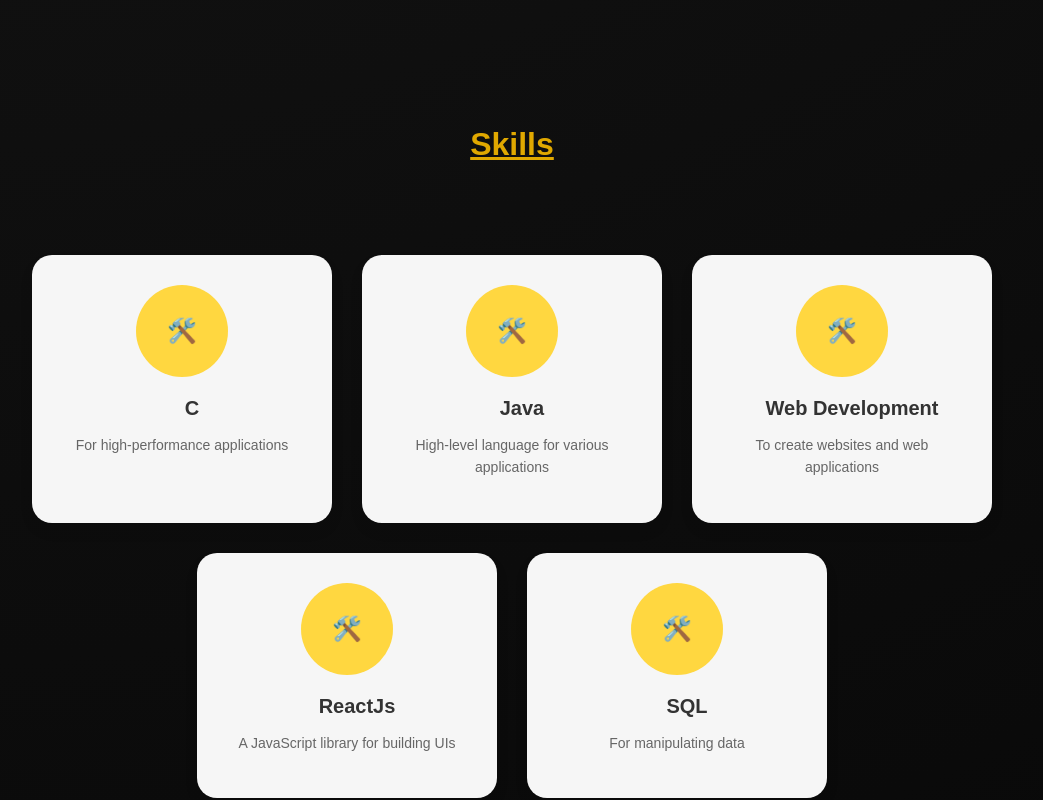
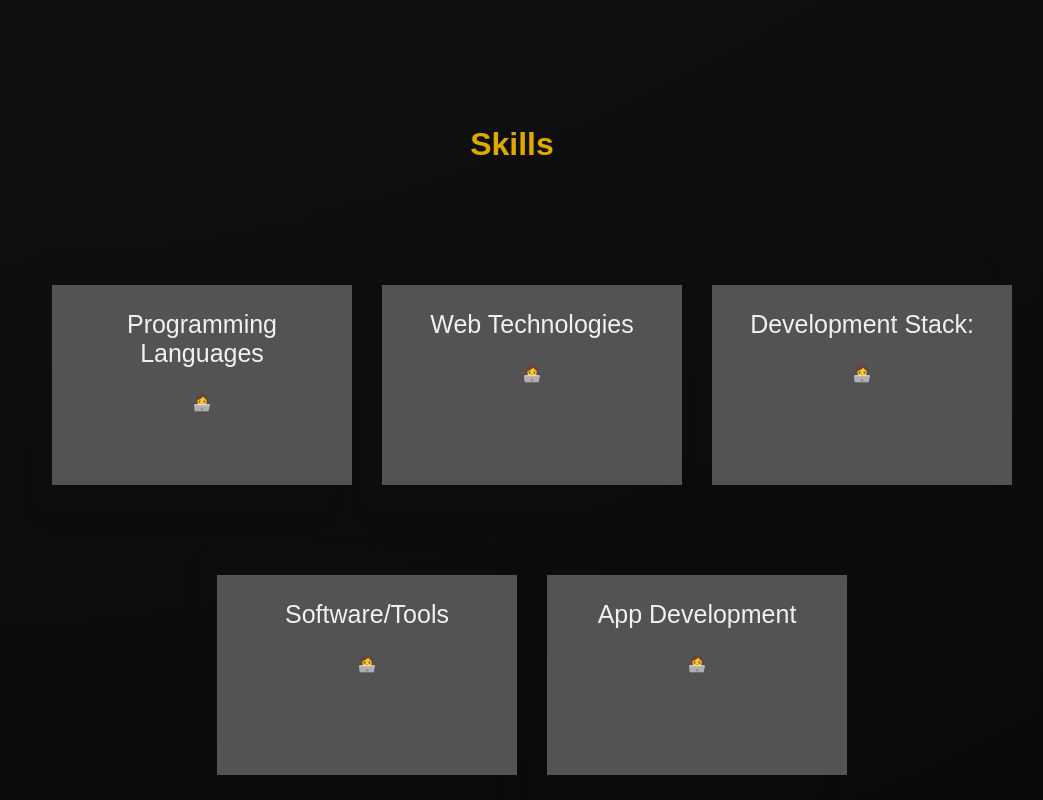
Before and after one commit to Nidhi-Padiyar-01/Portfolio, a React (Create React App) app: page / in a window 1280 px wide. Shown: the part 1560-2360 px from the top of the page, without its empty margins (128-1171 px from the left). Built offline with nearby package versions, Linux system fonts and the light colour scheme.

Commit message:
updates5

```diff
--- a/src/component/Cards.js
+++ b/src/component/Cards.js
@@ -5,11 +5,19 @@ export default function Cards({ skills }) {
   return (
     <div className="skill-box">
       <div className="icon-placeholder">
-        {/* Replace this with an <img /> if you have icons */}
-        <span role="img" aria-label="icon">🛠️</span>
+        <div class="flip-box">
+  <div class="flip-box-inner">
+    <div class="flip-box-front">
+
+      <p>{skills.para}</p>
+      <span role="img" aria-label="icon">👩‍💻</span>
       </div>
-      <h3>{skills.head}</h3>
-      <p>{skills.para}</p>
+      <div class="flip-box-back">
+        <h3>{skills.head}</h3>
+      </div>
+      </div>
+    </div>
+    </div>
     </div>
   );
 }
--- a/src/component/Skill.js
+++ b/src/component/Skill.js
@@ -3,17 +3,17 @@ import "../csscomponent/Skills.css";
 
 export default function Skill() {
   const skills = [
-    { id: 1, head: "C", para: "For high-performance applications" },
-    { id: 2, head: "Java", para: "High-level language for various applications" },
-    { id: 3, head: "Web Development", para: "To create websites and web applications" },
-    { id: 4, head: "ReactJs", para: "A JavaScript library for building UIs" },
-    { id: 5, head: "SQL", para: "For manipulating data" },
+    { id: 1, head: "C, Java, SQL", para: "Programming Languages" },
+    { id: 2, head: "HTML, CSS, Tailwind CSS, JS, Responsive design", para: "Web Technologies" },
+    { id: 3, head: "MongoDB, ReactJS, NodeJS, MySQL, REST APIs, SDLC, Agile", para: "Development Stack:" },
+    { id: 4, head: "Visual Studio Code, GitHub, PyCharm, Power BI, UiPath Studio, Wix Studio, Excel, AWS", para: "Software/Tools" },
+    { id: 5, head: "React Native", para: "App Development" },
   ];
 
   return (
     <div className="skill">
       <h1 className="skills-heading">
-        <u>Skills</u>
+     Skills
       </h1>
       <div className="grid-container">
         <div className="skills-section">
--- a/src/csscomponent/Skills.css
+++ b/src/csscomponent/Skills.css
@@ -1,3 +1,7 @@
+body{
+  font-family: Arial, Helvetica, sans-serif;
+}
+
 .skills-section {
   padding: 40px;
   text-align: center;
@@ -12,7 +16,7 @@
 }
 
 .skill-box {
-  background-color: #f6f6f6;
+  /* background-color: #f6f6f6; */
   border-radius: 20px;
   padding: 30px 20px;
   text-align: center;
@@ -25,7 +29,7 @@
   transform: translateY(-10px);
 }
 
-.icon-placeholder {
+/* .icon-placeholder {
   background-color: #ffd740;
   border-radius: 50%;
   padding: 16px;
@@ -36,17 +40,68 @@
   justify-content: center;
   margin: 0 auto 20px;
   font-size: 24px;
+} */
+
+
+.flip-box {
+  background-color: transparent;
+  width: 300px;
+  height: 200px;
+  perspective: 1000px;
 }
 
-.skill-box h3 {
+.flip-box-inner {
+  position: relative;
+  width: 100%;
+  height: 100%;
+  text-align: center;
+  transition: transform 0.8s;
+  transform-style: preserve-3d;
+}
+
+.flip-box:hover .flip-box-inner {
+  transform: rotateY(180deg);
+}
+
+.flip-box-front, .flip-box-back {
+  position: absolute;
+  width: 100%;
+  height: 100%;
+  -webkit-backface-visibility: hidden;
+  backface-visibility: hidden;
+}
+
+.flip-box-front {
+  background-color: #545353;
+  color: black;
+}
+
+.flip-box-back {
+  background-color: rgb(174, 174, 174);
+  color:black;
+  transform: rotateY(180deg);
+}
+
+.flip-box-back h3{
+  color: black;
+  margin-top: 25%;
+  margin-right: 10%;
+}
+
+.flip-box-front p{
+  color: #f1f1f1;
+}
+
+
+/* .skill-box h3 {
   font-size: 20px;
   font-weight: 700;
   color: #333;
   margin-bottom: 12px;
-}
+} */
 
-.skill-box p {
+/* .skill-box p {
   font-size: 14px;
   color: #666;
   line-height: 1.6;
-}
+} */
```
